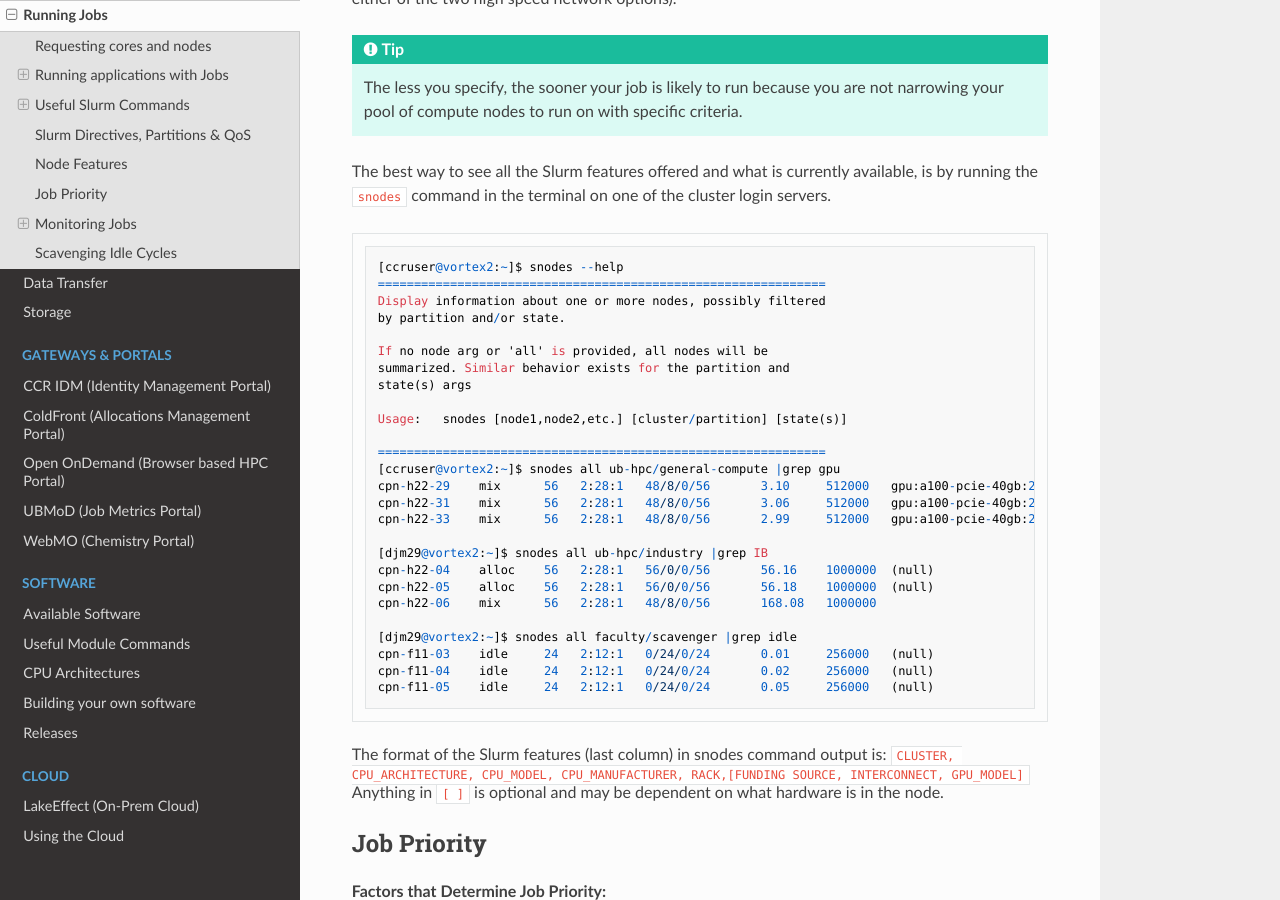
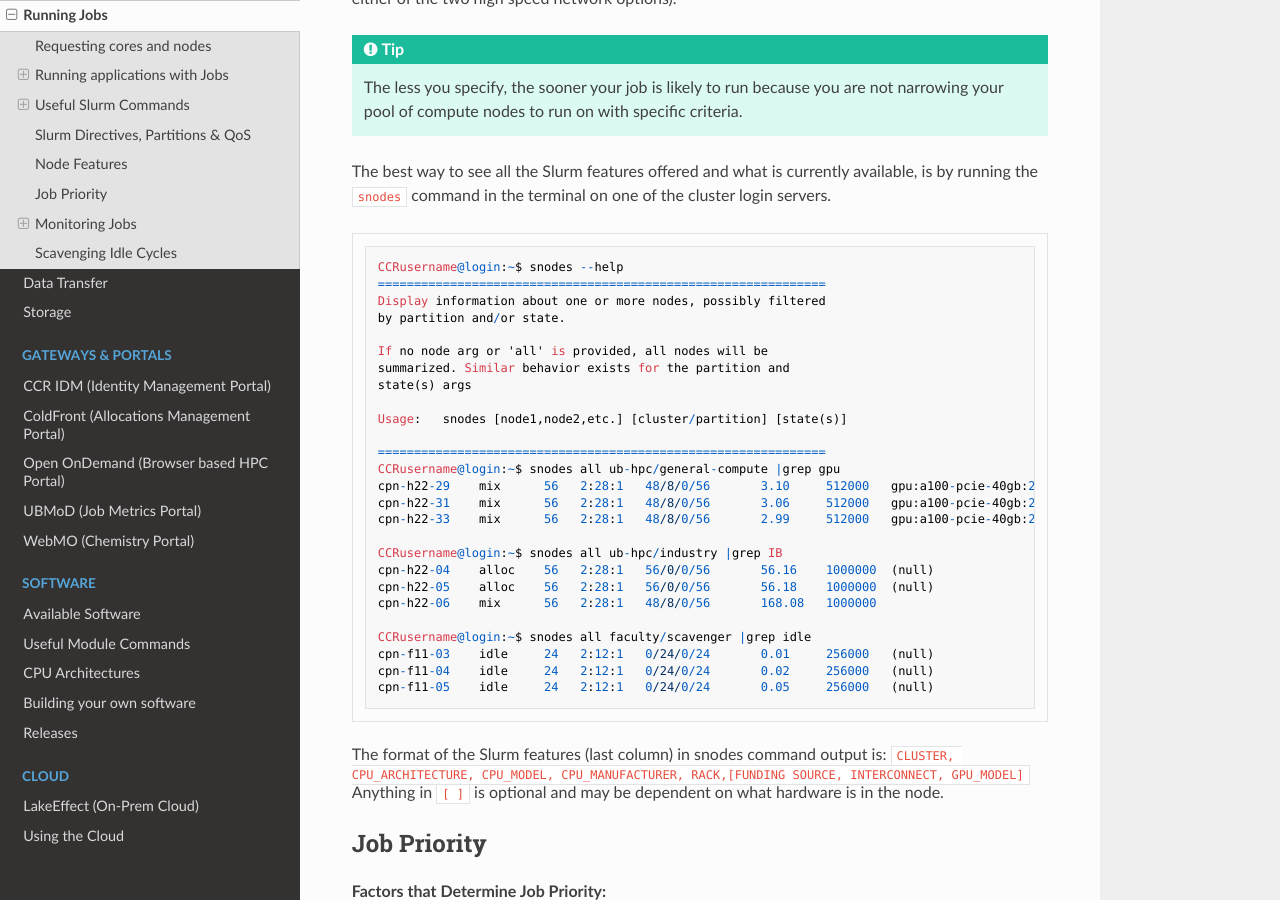
Before and after one commit to ubccr/ccrdocs, an MkDocs documentation site: the page built from pages/hpc/jobs.md, in a window 1280 px wide and 900 px high, scrolled down 8968 px. Built offline with MkDocs 1.6.1, drawn with Linux system fonts in a browser that asks for light colours; nearby versions of some CDN libraries; some of the changed text lies outside the part shown.

Commit message:
missed a few login prompt changes

`````diff
--- a/pages/hpc/jobs.md
+++ b/pages/hpc/jobs.md
@@ -368,7 +368,7 @@ Users do not need to specify much information if they do not care where their jo
 The best way to see all the Slurm features offered and what is currently available, is by running the `snodes` command in the terminal on one of the cluster login servers.
 
 ````
-[ccruser@vortex2:~]$ snodes --help
+CCRusername@login:~$ snodes --help
 ==============================================================
 Display information about one or more nodes, possibly filtered
 by partition and/or state.
@@ -380,17 +380,17 @@ state(s) args
 Usage:   snodes [node1,node2,etc.] [cluster/partition] [state(s)]
 
 ==============================================================
-[ccruser@vortex2:~]$ snodes all ub-hpc/general-compute |grep gpu
+CCRusername@login:~$ snodes all ub-hpc/general-compute |grep gpu
 cpn-h22-29    mix      56   2:28:1   48/8/0/56       3.10     512000   gpu:a100-pcie-40gb:2                general-compute*   INDUSTRY,AVX512,CPU-Gold-6330,INTEL,h22,IB,A100
 cpn-h22-31    mix      56   2:28:1   48/8/0/56       3.06     512000   gpu:a100-pcie-40gb:2                general-compute*   INDUSTRY,AVX512,CPU-Gold-6330,INTEL,h22,IB,A100
 cpn-h22-33    mix      56   2:28:1   48/8/0/56       2.99     512000   gpu:a100-pcie-40gb:2                general-compute*   INDUSTRY,AVX512,CPU-Gold-6330,INTEL,h22,IB,A100
 
-[djm29@vortex2:~]$ snodes all ub-hpc/industry |grep IB
+CCRusername@login:~$ snodes all ub-hpc/industry |grep IB
 cpn-h22-04    alloc    56   2:28:1   56/0/0/56       56.16    1000000  (null)                              industry           INDUSTRY,AVX512,CPU-Gold-6330,INTEL,h22,IB
 cpn-h22-05    alloc    56   2:28:1   56/0/0/56       56.18    1000000  (null)                              industry           INDUSTRY,AVX512,CPU-Gold-6330,INTEL,h22,IB
 cpn-h22-06    mix      56   2:28:1   48/8/0/56       168.08   1000000
 
-[djm29@vortex2:~]$ snodes all faculty/scavenger |grep idle
+CCRusername@login:~$ snodes all faculty/scavenger |grep idle
 cpn-f11-03    idle     24   2:12:1   0/24/0/24       0.01     256000   (null)                              scavenger          FACULTY,AVX2,CPU-E5-2650v4,INTEL
 cpn-f11-04    idle     24   2:12:1   0/24/0/24       0.02     256000   (null)                              scavenger          FACULTY,AVX2,CPU-E5-2650v4,INTEL
 cpn-f11-05    idle     24   2:12:1   0/24/0/24       0.05     256000   (null)                              scavenger          FACULTY,AVX2,CPU-E5-2650v4,INTEL
@@ -464,10 +464,10 @@ In OnDemand, click on the arrow next to one of your current jobs and at the bott
 You can access Grafana charts of your completed jobs, like the Active Jobs available in OnDemand, but you need to query Slurm for the appropriate start and end times and get the node list.  To do this, we provide a script that can be run in the terminal that creates the Grafana URL for your job.
 
 ````
-[ccruser@vortex]$/util/common/metrics/ccr-jobview-url [jobid] [cluster]
+CCRusername@login:~$ /util/common/metrics/ccr-jobview-url [jobid] [cluster]
 
 
-[ccruser@vortex]$ /util/common/metrics/ccr-jobview-url 10457965 ub-hpc
+CCRusername@login:~$ /util/common/metrics/ccr-jobview-url 10457965 ub-hpc
 ````
 
 Then you would paste the outputed link into your browser. For example:
`````
Also changed, not shown: pages/hpc/login.md (+2 -2 lines).
